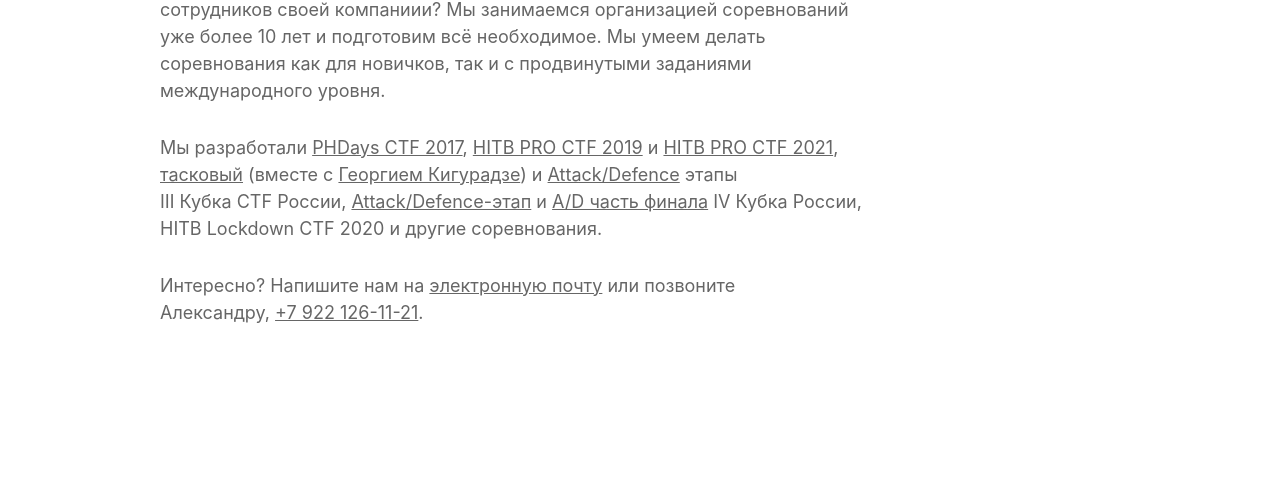
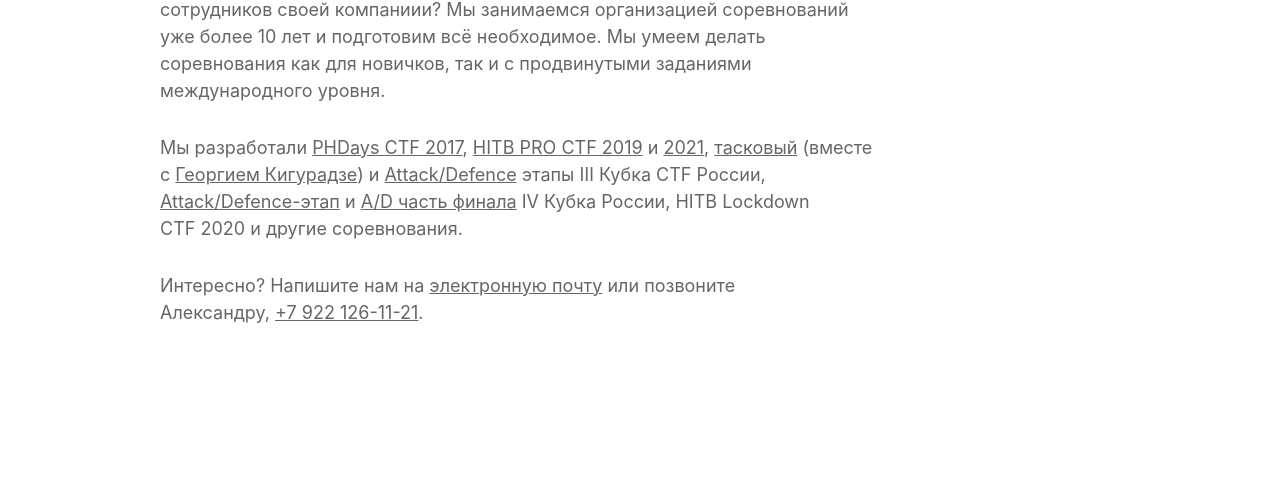
Before and after one commit to HackerDom/HackerDom.ru, a plain HTML site: page index.html in a window 1280 px wide. Shown: the part 3636-4114 px from the top of the page. Drawn offline with Linux system fonts and the light colour scheme; a web font is replaced by a local one.

Commit message:
Update index.html

```diff
--- a/index.html
+++ b/index.html
@@ -69,7 +69,7 @@
       <h1 class="section__heading">CTF под ключ</h1>
       <h2 class="hire__title">Сделаем соревнование на&nbsp;заказ для вашей компании.</h2>
       <p class="hire__desc">Хотите провести соревнование по&nbsp;компьютерной безопасности для сотрудников своей компаниии? Мы&nbsp;занимаемся организацией соревнований уже более 10 лет и&nbsp;подготовим всё необходимое. Мы&nbsp;умеем делать соревнования как для новичков, так и&nbsp;с&nbsp;продвинутыми заданиями международного уровня.</p>
-      <p class="hire__desc">Мы&nbsp;разработали <a class="hire__link" href="https://github.com/HackerDom/phdctf-2017">PHDays&nbsp;CTF&nbsp;2017</a>, <a class="hire__link" href="https://github.com/HITB-CyberWeek/proctf-2019">HITB&nbsp;PRO&nbsp;CTF&nbsp;2019</a> и <a class="hire__link" href="https://github.com/HITB-CyberWeek/proctf-2021">HITB&nbsp;PRO&nbsp;CTF&nbsp;2021</a>, <a class="hire__link" href="https://github.com/HackerDom/ctfcup-2019-tb">тасковый</a>&nbsp;(вместе с&nbsp;<a class="hire__link" href="https://ctftime.org/team/66222">Георгием&nbsp;Кигурадзе</a>) и&nbsp;<a class="hire__link" href="https://github.com/HackerDom/ctfcup-2019-AD">Attack/Defence</a>&nbsp;этапы &#8546;&nbsp;Кубка&nbsp;CTF&nbsp;России, <a class="hire__link" href="https://github.com/HackerDom/ctfcup-2020-ad">Attack/Defence-этап</a> и <a class="hire__link" href="https://github.com/HackerDom/ctfcup-2020-ad">A/D часть&nbsp;финала</a> IV&nbsp;Кубка&nbsp;России, HITB&nbsp;Lockdown CTF&nbsp;2020 и&nbsp;другие соревнования.</p>
+      <p class="hire__desc">Мы&nbsp;разработали <a class="hire__link" href="https://github.com/HackerDom/phdctf-2017">PHDays&nbsp;CTF&nbsp;2017</a>, <a class="hire__link" href="https://github.com/HITB-CyberWeek/proctf-2019">HITB&nbsp;PRO&nbsp;CTF&nbsp;2019</a> и <a class="hire__link" href="https://github.com/HITB-CyberWeek/proctf-2021">2021</a>, <a class="hire__link" href="https://github.com/HackerDom/ctfcup-2019-tb">тасковый</a>&nbsp;(вместе с&nbsp;<a class="hire__link" href="https://ctftime.org/team/66222">Георгием&nbsp;Кигурадзе</a>) и&nbsp;<a class="hire__link" href="https://github.com/HackerDom/ctfcup-2019-AD">Attack/Defence</a>&nbsp;этапы &#8546;&nbsp;Кубка&nbsp;CTF&nbsp;России, <a class="hire__link" href="https://github.com/HackerDom/ctfcup-2020-ad">Attack/Defence-этап</a> и <a class="hire__link" href="https://github.com/HackerDom/ctfcup-2020-ad">A/D часть&nbsp;финала</a> IV&nbsp;Кубка&nbsp;России, HITB&nbsp;Lockdown CTF&nbsp;2020 и&nbsp;другие соревнования.</p>
       <div class="hire__desc">Интересно? Напишите нам на <a class="hire__link" href="mailto:info@ructf.org">электронную почту</a> или&nbsp;позвоните Александру,&nbsp;<a class="hire__link" href="tel:+79221261121"><nobr>+7 922 126-11-21</nobr></a>.</div>
     </section>
     <section class="about section">
```
